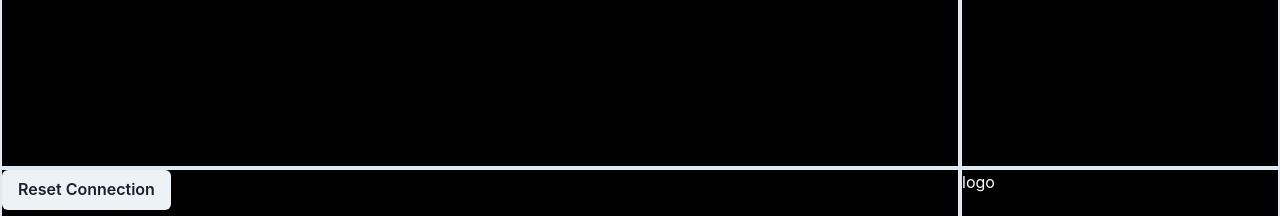
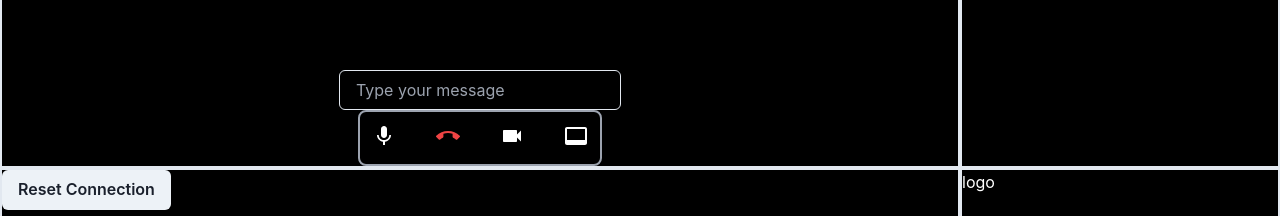
Before and after one commit to Sajal0208/chatify, a React (Create React App) app in the folder client/: page /meeting in a window 1280 px wide. Shown: the part 472-688 px from the top of the page. Built offline with nearby package versions, Linux system fonts and the light colour scheme; no server answers.

Commit message:
Made Conversation Buttons draggable

```diff
--- a/client/src/components/ConversationButtons/ConversationButton.tsx
+++ b/client/src/components/ConversationButtons/ConversationButton.tsx
@@ -6,13 +6,11 @@ import useDragger from '../../hooks/useDragger'
 type TConversationButtonProps = {
     children: React.ReactNode
     onClickHandler: () => void
-    id: string
 }
 const ConversationButton = (props: TConversationButtonProps) => {
-    const { id, onClickHandler } = props;
-    useDragger(id, false)
+    const {  onClickHandler } = props;
     return (
-        <button id = {id} className='absolute w-12 h-12 rounded-full ml-4 flex items-center justify-center' onClick={(e: any) => {
+        <button className='w-12 h-12 rounded-full flex items-center justify-center' onClick={(e: any) => {
             if(e.detail === 2) {
                 onClickHandler();
             }
--- a/client/src/components/ConversationButtons/ConversationButtons.tsx
+++ b/client/src/components/ConversationButtons/ConversationButtons.tsx
@@ -4,6 +4,7 @@ import { MdCallEnd, MdMic, MdMicOff, MdVideocam, MdVideocamOff, MdVideoLabel, Md
 import ConversationButton from './ConversationButton'
 import { hangUp, switchForScreenSharingStream } from '../../utils/webRTC/webRTCHandler'
 import { ICallState } from '../../store/reducers/callReducer'
+import useDragger from '../../hooks/useDragger'
 
 interface IConversationButtonsProps extends ICallState {
     localStream: MediaStream | null
@@ -18,7 +19,7 @@ interface IConversationButtonsProps extends ICallState {
 const ConversationButtons = (props: any) => {
     const { localStream, localCameraEnabled, localMicrophoneEnabled, setCameraEnabled, setMicrophoneEnabled, screenSharingActive,
     groupCall } = props;
-
+    useDragger('btn', false);
     const onMicButtonClick = () => {
         if (!localStream) return;
         const micEnabled = localMicrophoneEnabled;
@@ -42,20 +43,20 @@ const ConversationButtons = (props: any) => {
     }
 
     return (
-        <>
-            <ConversationButton id = {'mic-off-button'} onClickHandler={onMicButtonClick}>
+        <Box id = {'btn'}className = {'cursor-pointer border-2 border-solid border-gray-400 rounded-lg h-14 absolute bottom-0 left-1/2 -translate-x-1/2 flex flex-row justify-center gap-x-4'}>
+            <ConversationButton  onClickHandler={onMicButtonClick}>
                 {localMicrophoneEnabled ? <MdMic className='text-white w-6 h-6' /> : <MdMicOff className='text-white w-6 h-6' />}
             </ConversationButton>
-            {!groupCall && <ConversationButton id = {'hang-up-button'} onClickHandler={onHangUpButtonClick}>
+            {!groupCall && <ConversationButton  onClickHandler={onHangUpButtonClick}>
                 <MdCallEnd className='text-red-500 w-6 h-6' />
             </ConversationButton>}
-            <ConversationButton id = {'toggle-camera-button'} onClickHandler={onCameraButtonClick}>
+            <ConversationButton  onClickHandler={onCameraButtonClick}>
                 {localCameraEnabled ? <MdVideocam className='text-white w-6 h-6' /> : <MdVideocamOff className='text-white w-6 h-6' />}
             </ConversationButton>
-            {!groupCall && <ConversationButton id = {'share-screen-button'} onClickHandler={onScreenShareButtonClick} >
+            {!groupCall && <ConversationButton onClickHandler={onScreenShareButtonClick} >
                 {screenSharingActive ? <MdCamera className='text-white w-6 h-6' /> : <MdVideoLabel className='text-white w-6 h-6' />}
             </ConversationButton>}
-        </>
+        </Box>
     )
 }
 
--- a/client/src/components/DirectCall.tsx
+++ b/client/src/components/DirectCall.tsx
@@ -29,18 +29,22 @@ const DirectCall = (props: IDirectCallProps) => {
         <main className="grid items-center h-full w-full">
             <Box className="relative h-full w-full overflow-hidden">
                 {localStream && <Video fixed={false} defaultPosition={{
-                    top: 10,
-                }} handleToggle={handleToggle} borderColor={"green"} id={"local-video"} videoHeight={72} videoWidth={72} videoStream={localStream} />}
+                    left: 10,
+                }} handleToggle={handleToggle} borderColor={"green"} id={"local-video"} videoHeight={48} videoWidth={48} videoStream={localStream} />}
                 {remoteStream && callState === callStates.CALL_IN_PROGRESS && <Video
                 defaultPosition={{
                     right: 10,
                 }}
                 fixed = {false} handleToggle={handleToggle} borderColor={"red"} id={"remote-video"}  videoHeight={48} videoWidth={48}  videoStream={remoteStream} />}
+                {/* {remoteStream && callState === callStates.CALL_IN_PROGRESS &&  */}
+                <ConversationButtons {...props} />
+                {/* }  */}
                 {callRejected.rejected && <CallRejectedDialog hideCallRejectedDialog={hideCallRejectedDialog} reason={callRejected.reason} />}
                 {callState === callStates.CALL_REQUESTED && <IncomingCallDialog callerUsername={callerUsername} />}
                 {callingDialogVisible && <CallingDialog />}
-                {remoteStream && callState === callStates.CALL_IN_PROGRESS && <ConversationButtons {...props} />}
-                {remoteStream && callState === callStates.CALL_IN_PROGRESS && <Messanger setDirectCallMessage={setDirectCallMessage} message={message} />}
+                {/* {remoteStream && callState === callStates.CALL_IN_PROGRESS &&  */}
+                <Messanger setDirectCallMessage={setDirectCallMessage} message={message} />
+                {/* // } */}
             </Box>
         </main>
     )
--- a/client/src/components/MessageDisplayer.tsx
+++ b/client/src/components/MessageDisplayer.tsx
@@ -1,5 +1,6 @@
 import { Box } from '@chakra-ui/react'
 import React from 'react'
+import useDragger from '../hooks/useDragger'
 
 const MessageDisplayer = (props: any) => {
   return (
--- a/client/src/components/Messanger.tsx
+++ b/client/src/components/Messanger.tsx
@@ -1,6 +1,8 @@
 import { useState, useEffect } from "react"
 import { Message, sendMessageUsingDataChannel } from "../utils/webRTC/webRTCHandler"
 import MessageDisplayer from "./MessageDisplayer"
+import useDragger from "../hooks/useDragger"
+import { Box, Input } from "@chakra-ui/react"
 
 type MessangerProps = {
     message: Message
@@ -9,7 +11,8 @@ type MessangerProps = {
 
 const Messanger = ({ message, setDirectCallMessage }: MessangerProps) => {
     const [input, setInput] = useState('')
-
+    useDragger('messanger-input', false)
+    useDragger('message-displayer', false)
     const handleOnKeyDownEvent = (e: any) => {
         if (e.keyCode === 13) {
             sendMessageUsingDataChannel(input)
@@ -27,15 +30,19 @@ const Messanger = ({ message, setDirectCallMessage }: MessangerProps) => {
 
     return (
         <>
-            <input
+            <Box className = {'absolute bottom-12 h-12 left-1/2 -translate-x-1/2'} id = {'messanger-input'}>
+                <Input
                     type='text'
                     value={input}
-                className="text-black"
+                    className="text-white cursor-pointer h-12"
                     onChange={(e) => setInput(e.target.value)}
                     onKeyDown={handleOnKeyDownEvent}
                     placeholder="Type your message"
                 />
+            </Box>
+            <Box id = {'message-displayer'}>
                 {message.received && <MessageDisplayer message={message.content} />}
+            </Box>
         </>
     )
 }
--- a/client/src/components/Video.tsx
+++ b/client/src/components/Video.tsx
@@ -79,7 +79,7 @@ const Video = ({ videoStream, videoHeight, videoWidth, borderColor, id, handleTo
   }
 
   return (
-    <video onClick={handleClick} id={id} className={`border-2 object-cover cursor-pointer transition rounded-full border-solid absolute border-${borderColor}-500 w-${videoWidth} h-${videoHeight} ${positionClassname}`} ref={videoRef}  muted autoPlay={true} playsInline={true} />
+    <video onClick={handleClick} id={id} className={`border-2 object-cover cursor-pointer transition rounded-full border-solid absolute border-${borderColor}-500 ${positionClassname}`} ref={videoRef}  muted autoPlay={true} playsInline={true} />
   )
 }
 
```
Lines whose indentation alone changed are shown as unchanged.
